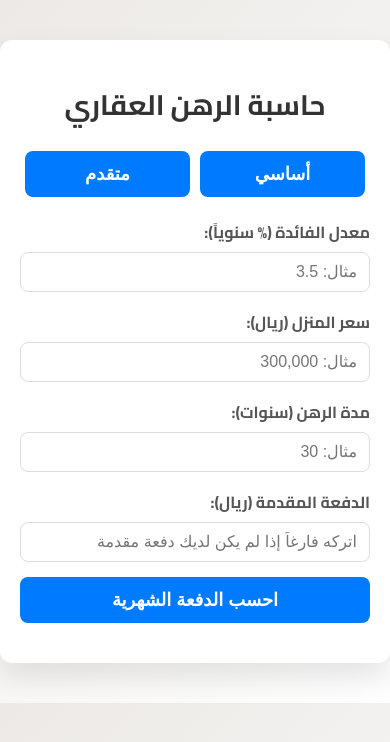
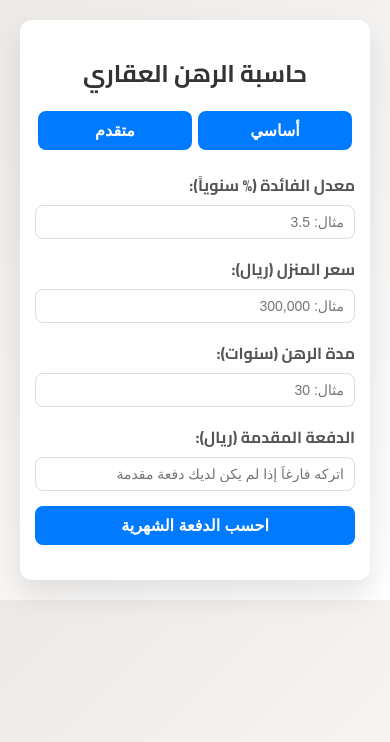
Before and after one commit to SaadAljammaz/Mortgage-calculator, a plain HTML site: page index.html in a window 390 px wide. Drawn offline with Linux system fonts and the light colour scheme.

Commit message:
responsive layout

```diff
--- a/index.html
+++ b/index.html
@@ -3,6 +3,7 @@
 <head>
     <meta charset="UTF-8">
     <title>حاسبة الرهن العقاري</title>
+    <meta name="viewport" content="width=device-width, initial-scale=1.0"> <!-- إضافة لجعل الصفحة تستجيب لحجم شاشة الجهاز -->
     <link href="https://fonts.googleapis.com/css?family=Cairo:400,700&display=swap" rel="stylesheet">
     <link rel="stylesheet" href="style.css">
 </head>
--- a/style.css
+++ b/style.css
@@ -93,3 +93,36 @@ body {
 .option-button:hover {
     background-color: #ddd;
 }
+
+/* إضافة قواعد لجعل التصميم متجاوبًا مع الشاشات الصغيرة */
+@media (max-width: 480px) {
+    .calculator {
+        margin: 20px;
+        padding: 15px;
+    }
+
+    .calculator h1 {
+        font-size: 24px;
+        margin-bottom: 15px;
+    }
+
+    .calculator input {
+        padding: 8px 10px;
+        font-size: 14px;
+    }
+
+    .calculator button {
+        padding: 10px;
+        font-size: 16px;
+    }
+
+    .calculator .result {
+        font-size: 20px;
+    }
+
+    .option-button {
+        padding: 8px 15px;
+        font-size: 14px;
+        margin: 0 3px;
+    }
+}
```
